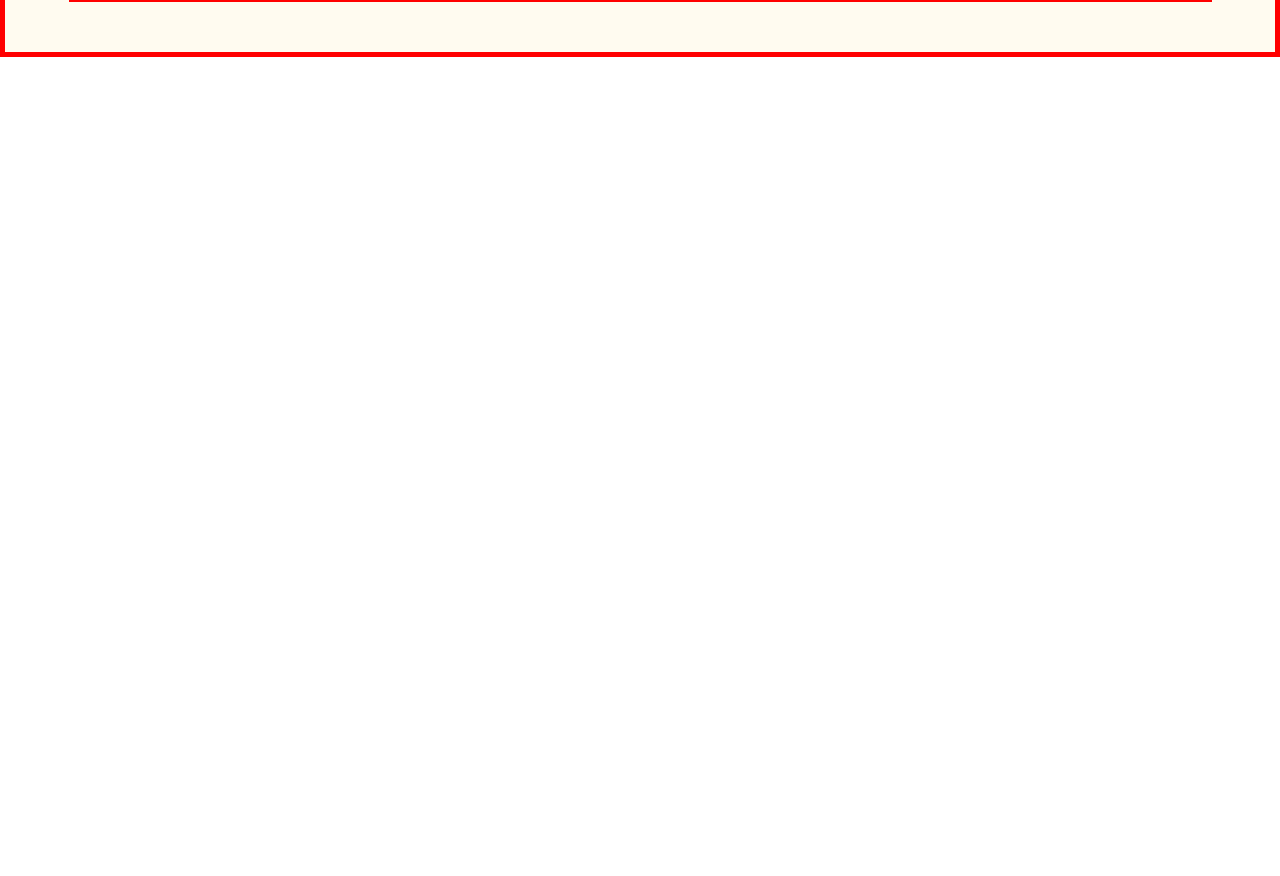
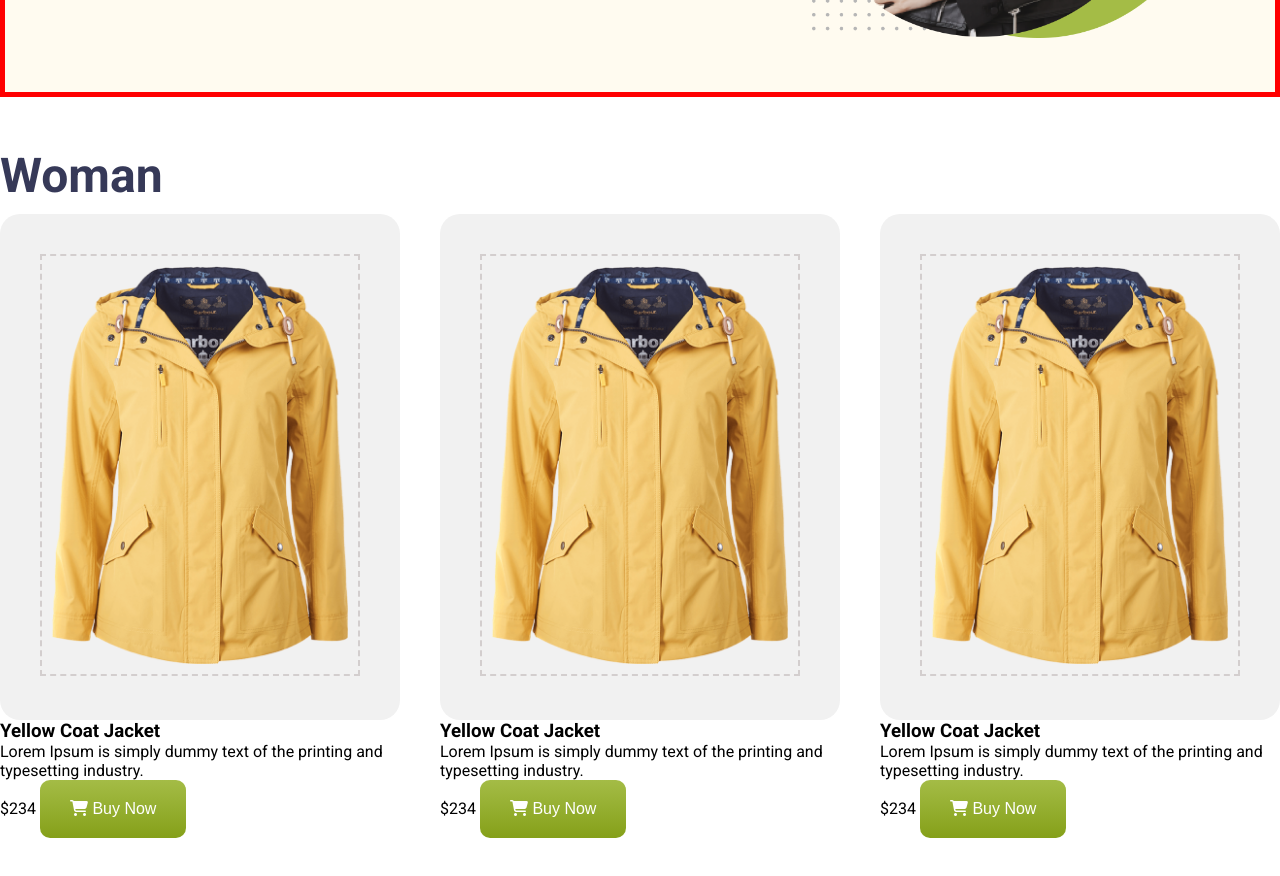
Before and after one commit to shahidulshohid/responsive-fashion-project, a plain HTML site: page index.html in a window 1280 px wide. Shown: the part 484-1360 px from the top of the page. Before the commit the page ends 800 px from the top, so only its background shows below. Drawn offline with Linux system fonts and the light colour scheme.

Commit message:
banner section responsive is done

```diff
--- a/index.html
+++ b/index.html
@@ -46,7 +46,57 @@
         </section>
       </div>
     </header>
-    <main></main>
+    <main>
+      <section class="shopping-section">
+        <div class="common-section-container">
+          <h1 class="dress-content-title">Woman</h1>
+          <div class="dress-items-container">
+            <div class="dress-item">
+              <div class="dress-img">
+                <img src="Image/PngItem_2597366 1.png" alt="">
+              </div>
+              <div class="dress-item-content">
+                <h3 class="item-title">Yellow Coat Jacket </h3>
+                <p class="item-description">Lorem Ipsum is simply dummy text of the
+                  printing and typesetting industry.</p>
+                  <div class="btn-and-rate">
+                    <span>$234</span>
+                    <button class="shared-btn"><i class="fa-solid fa-cart-shopping"></i> Buy Now</button>
+                  </div>
+              </div>
+            </div>
+            <div class="dress-item">
+              <div class="dress-img">
+                <img src="Image/PngItem_2597366 1.png" alt="">
+              </div>
+              <div class="dress-item-content">
+                <h3>Yellow Coat Jacket </h3>
+                <p>Lorem Ipsum is simply dummy text of the
+                  printing and typesetting industry.</p>
+                  <div class="btn-and-rate">
+                    <span>$234</span>
+                    <button class="shared-btn"><i class="fa-solid fa-cart-shopping"></i> Buy Now</button>
+                  </div>
+              </div>
+            </div>
+            <div class="dress-item">
+              <div class="dress-img">
+                <img src="Image/PngItem_2597366 1.png" alt="">
+              </div>
+              <div class="dress-item-content">
+                <h3>Yellow Coat Jacket </h3>
+                <p>Lorem Ipsum is simply dummy text of the
+                  printing and typesetting industry.</p>
+                  <div class="btn-and-rate">
+                    <span>$234</span>
+                    <button class="shared-btn"><i class="fa-solid fa-cart-shopping"></i> Buy Now</button>
+                  </div>
+              </div>
+            </div>
+          </div>
+        </div>
+      </section>
+    </main>
     <footer></footer>
   </body>
 </html>
--- a/styles/responsive.css
+++ b/styles/responsive.css
@@ -1,5 +1,18 @@
 
-@media screen and (max-width: 992px) {
+@media screen and (max-width: 425px) {
+  .banner-img .img-two {
+    top: 219px !important;
+    right: 3px !important;
+}
+.banner-content .banner-content-title {
+  font-size: 3rem !important;
+}
+.banner-content .banner-content-title span {
+  font-size: 3rem !important;
+}
+}
+
+@media screen and (max-width: 576px) {
   /* navbar responsive styles here */
   .navbar ul {
     display: none;
@@ -10,5 +23,17 @@
   /* banner responsive styles here */
   .banner-section {
     flex-direction: column;
+    margin-bottom: 30px;
+  }
+  .banner-content {
+    margin-bottom: 50px;
+  }
+  .banner-img .img-two {
+      top: 258px;
+      right: 78px;
+  }
+  /* shopping section responsive here  */
+  .dress-items-container {
+    grid-template-columns: 1fr;
   }
 }
--- a/styles/style.css
+++ b/styles/style.css
@@ -77,9 +77,9 @@ p {
 }
 /* banner section styles here  */
 .banner-section {
-  width:90%;
+  width: 90%;
   margin: 0 auto;
-  border: 5px solid red;
+  margin-top: 50px;
   display: flex;
   justify-content: space-between;
   align-items: center;
@@ -105,8 +105,41 @@ p {
 }
 .banner-img .img-two {
   width: 400px;
-	position: absolute;
-  top: -113px;
-  right: 119px;
-
+  position: absolute;
+  top: -68px;
+  right: 114px;
 }
+/* main section styles here  */
+main {
+  max-width: 1440px;
+  margin: 0 auto;
+  margin-top: 50px;
+  margin-bottom: 50px;
+}
+.dress-section {
+  width: 90%;
+  margin: 0 auto;
+  border: 2px solid rebeccapurple;
+}
+.dress-content-title {
+  color: rgb(54, 57, 88);
+  font-size: 3rem;
+  font-weight: 700;
+  margin-bottom: 10px;
+}
+.dress-items-container {
+  display: grid;
+  grid-template-columns: repeat(3, 1fr);
+  gap: 40px;
+}
+.dress-img {
+  border-radius: 20px;
+  background: rgb(241, 241, 241);
+  padding: 40px;
+}
+.dress-img img {
+  width: 100%;
+  height: 100%;
+  border: 2px dashed rgb(211, 206, 206);
+  padding: 10px;
+}
```
Lines whose indentation alone changed are shown as unchanged.
